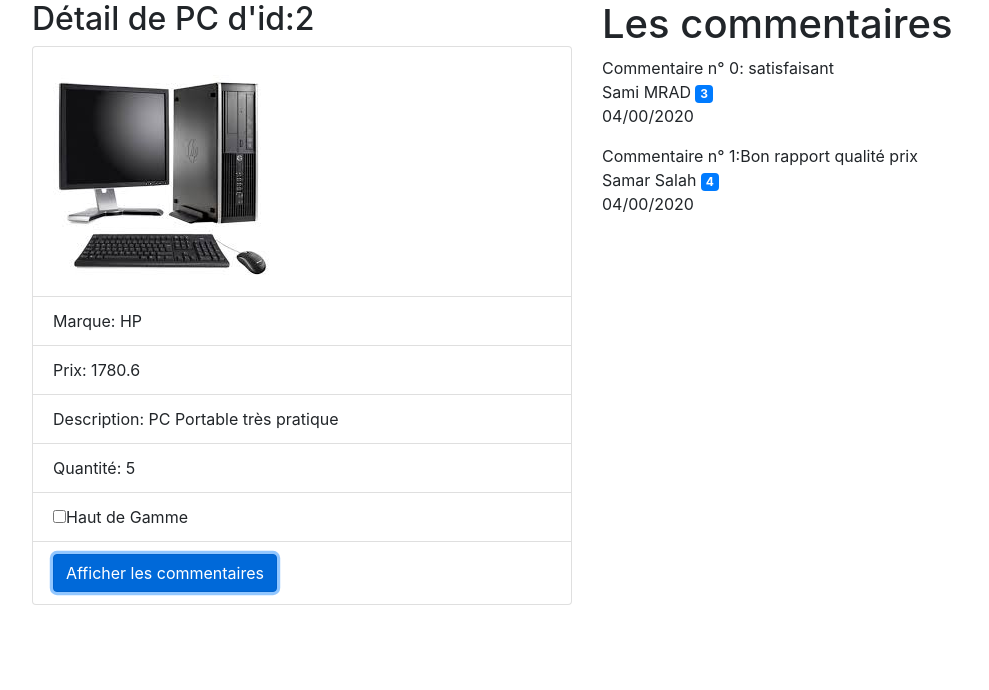
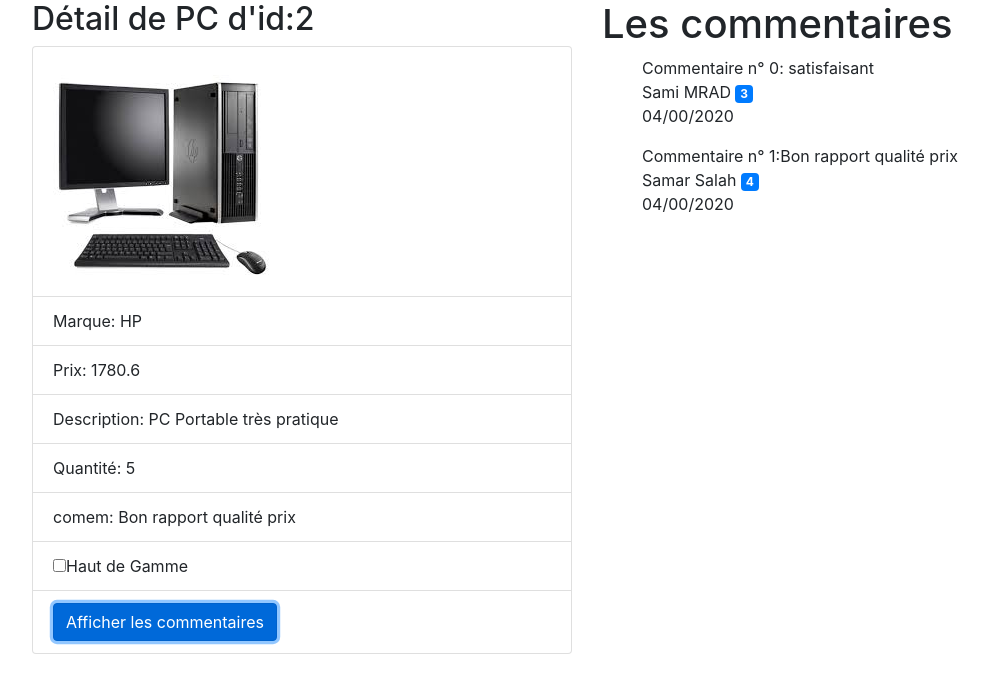
Before and after one commit to wadie19/projetREZGUImedwadie, an Angular app: page / in a window 1280 px wide. Both pictures are taken after a click on the button "Afficher les commentaires". Shown: the top 690 px of the page, without its empty margins (53-1042 px from the left). Built offline with nearby package versions, Linux system fonts and the light colour scheme.

Commit message:
Ajout d’un service

```diff
--- a/src/app/composants/informatique/detailmateriel/detailmateriel.component.html
+++ b/src/app/composants/informatique/detailmateriel/detailmateriel.component.html
@@ -1,14 +1,16 @@
 <div class="container">
     <div class="row">
-        <div class="col-6">
-            <h2>Détail de {{materiel.libelle}} d'id:{{materiel.id}}</h2>
+        <div class="col-6" *ngFor='let mat of materiel'>
+            <h2>Détail de {{mat.libelle}} d'id:{{mat.id}}</h2>
+
         <ul class="list-group">
-            <li class="list-group-item"><img src="{{materiel.photo}}" alt="PC HP"></li>
-            <li class="list-group-item">Marque: {{materiel.marque}}</li>
-            <li class="list-group-item">Prix: {{materiel.prix}}</li>
-            <li class="list-group-item">Description: {{materiel.description}}</li>
-            <li class="list-group-item">Quantité: {{materiel.quantite}}</li>
-            <li class="list-group-item"><input type="checkbox" [checked]="materiel.hautGamme"/>Haut de Gamme</li>
+            <li class="list-group-item"><img src="{{mat.photo}}" alt="PC HP"></li>
+            <li class="list-group-item">Marque: {{mat.marque}}</li>
+            <li class="list-group-item">Prix: {{mat.prix}}</li>
+            <li class="list-group-item">Description: {{mat.description}}</li>
+            <li class="list-group-item">Quantité: {{mat.quantite}}</li>
+            <li class="list-group-item">comem: {{mat.commentaires[1].contenu}}</li>
+            <li class="list-group-item"><input type="checkbox" [checked]="mat.hautGamme"/>Haut de Gamme</li>
         <li class="list-group-item">
             <button type="button" class="btn btn-primary" (click)="onAffiche()">Afficher les commentaires</button>
         </li>
@@ -16,9 +18,11 @@
         </div>
         <div class="col-6" *ngIf='afficher'>
             <h1>Les commentaires</h1>
-            <div *ngFor="let com of materiel.commentaires; index as i">
+            <div *ngFor="let com of materiel">
+                <ul *ngFor="let t of com.commentaires; index as i">
+                   <wad-comment [materiel]="t" [indice]="i"></wad-comment>
+                </ul>
 
-                    <wad-comment [materiel]="com" [indice]="i"></wad-comment>
 
             </div>
 
--- a/src/app/composants/informatique/detailmateriel/detailmateriel.component.ts
+++ b/src/app/composants/informatique/detailmateriel/detailmateriel.component.ts
@@ -1,5 +1,6 @@
 import { Component, OnInit } from '@angular/core';
 import { Materiel } from 'src/app/models/materiel';
+import { MaterielService } from 'src/app/services/materiel.service';
 
 @Component({
   selector: 'wad-detailmateriel',
@@ -8,25 +9,17 @@ import { Materiel } from 'src/app/models/materiel';
 })
 export class DetailmaterielComponent implements OnInit {
   afficher:boolean=false;
-  materiel:Materiel ={
-    id: '2',
-    libelle: 'PC',
-    photo:'assets/Images/Informatique/pcfixe.jpg',
-    marque: 'HP',
-    prix: 1780.6,
-    description: 'PC Portable très pratique',
-    hautGamme: false,
-    quantite: 5,
-    commentaires:[
-   {contenu:' satisfaisant', note:3, auteur:'Sami MRAD', date:new Date(2020,11,4)},
-   {contenu:'Bon rapport qualité prix', note:4, auteur:'Samar Salah', date:new Date(2020,10,4)}]
-   };
+  id:string ='2';
+  materiel:Materiel[];
    onAffiche(){
      this.afficher=!this.afficher;
    }
-  constructor() { }
+
+  constructor(private materielidService:MaterielService) {
+   }
 
   ngOnInit(): void {
+    this.materiel=this.materielidService.getMaterielById('2');
   }
 
 }
--- a/src/app/composants/informatique/listmateriel/listmateriel.component.ts
+++ b/src/app/composants/informatique/listmateriel/listmateriel.component.ts
@@ -1,4 +1,5 @@
 import { Component, OnInit } from '@angular/core';
+import { MaterielService } from 'src/app/services/materiel.service';
 import { Materiel } from '../../../models/materiel';
 
 @Component({
@@ -7,69 +8,12 @@ import { Materiel } from '../../../models/materiel';
   styleUrls: ['./listmateriel.component.css']
 })
 export class ListmaterielComponent implements OnInit {
-  materiels:Materiel[]=[
-    {
-        id: '1',
-        libelle: 'ecran',
-        photo: 'assets/Images/Informatique/ecran.jpg',
-        marque:'LG',
-        prix:400.3,
-        description: 'Ecran de dernière génération',
-        hautGamme: true,
-        quantite: 10,
-        commentaires:[ {contenu:' satisfaisant', note:3, auteur:'Sami MRAD', date:new Date(2020,11,4)},
-        {contenu:'Bon rapport qualité prix', note:4, auteur:'Amira Salah', date:new Date(2020,10,4)}]
-     },
-    {
-        id: '2',
-        libelle: 'PC',
-        photo:'assets/Images/Informatique/pcfixe.jpg',
-        marque: 'HP',
-        prix: 1780.6,
-        description: 'PC Portable très pratique',
-        hautGamme: false,
-        quantite: 5,
-        commentaires:[ {contenu:' satisfaisant', note:3, auteur:'Sami MRAD', date:new Date(2020,11,4)},
-        {contenu:'Bon rapport qualité prix', note:4, auteur:'Samar Salah', date:new Date(2020,10,4)}]
-    },
-    {
-        id: '3',
-        libelle: 'Scanner',
-        photo:'assets/Images/Informatique/scanner.jpg',
-        marque: 'HP',
-        prix: 380.5,
-        description: 'Scanner Ultra rapide',
-        hautGamme: true,
-        quantite: 0,
-        commentaires:[]
-    },
-    {
-        id: '4',
-        libelle: 'Imprimante',
-        photo:'../assets/Images/Informatique/imprimante.jpg',
-        marque: 'Canon',
-        prix: 420,
-        description: 'Imprimante multifonctions avec kit',
-        hautGamme: false,
-        quantite: 1,
-        commentaires:[]
-    },
-    {
-        id: '5',
-        libelle: 'PC Portable',
-        photo:'../assets/Images/Informatique/pcPortable.jpg',
-        marque: 'Dell',
-        prix: 2250,
-        description: 'PC Portable très performant',
-        hautGamme: true,
-        quantite: 2,
-        commentaires:[]
-    }
+  materiels: Materiel[];
 
-];
-  constructor() { }
+  constructor(private materielService:MaterielService) { }
 
   ngOnInit(): void {
+    this.materiels=this.materielService.getMateriel();
   }
 
 }
--- /dev/null
+++ b/src/app/services/materiel.service.ts
@@ -0,0 +1,75 @@
+import { Injectable } from '@angular/core';
+import { Materiel } from '../models/materiel';
+
+@Injectable({
+  providedIn: 'root'
+})
+export class MaterielService {
+  materiels:Materiel[]=[
+    {
+        id: '1',
+        libelle: 'ecran',
+        photo: 'assets/Images/Informatique/ecran.jpg',
+        marque:'LG',
+        prix:400.3,
+        description: 'Ecran de dernière génération',
+        hautGamme: true,
+        quantite: 10,
+        commentaires:[ {contenu:' satisfaisant', note:3, auteur:'Sami MRAD', date:new Date(2020,11,4)},
+        {contenu:'Bon rapport qualité prix', note:4, auteur:'Amira Salah', date:new Date(2020,10,4)}]
+     },
+    {
+        id: '2',
+        libelle: 'PC',
+        photo:'assets/Images/Informatique/pcfixe.jpg',
+        marque: 'HP',
+        prix: 1780.6,
+        description: 'PC Portable très pratique',
+        hautGamme: false,
+        quantite: 5,
+        commentaires:[ {contenu:' satisfaisant', note:3, auteur:'Sami MRAD', date:new Date(2020,11,4)},
+        {contenu:'Bon rapport qualité prix', note:4, auteur:'Samar Salah', date:new Date(2020,10,4)}]
+    },
+    {
+        id: '3',
+        libelle: 'Scanner',
+        photo:'assets/Images/Informatique/scanner.jpg',
+        marque: 'HP',
+        prix: 380.5,
+        description: 'Scanner Ultra rapide',
+        hautGamme: true,
+        quantite: 0,
+        commentaires:[]
+    },
+    {
+        id: '4',
+        libelle: 'Imprimante',
+        photo:'../assets/Images/Informatique/imprimante.jpg',
+        marque: 'Canon',
+        prix: 420,
+        description: 'Imprimante multifonctions avec kit',
+        hautGamme: false,
+        quantite: 1,
+        commentaires:[]
+    },
+    {
+        id: '5',
+        libelle: 'PC Portable',
+        photo:'../assets/Images/Informatique/pcPortable.jpg',
+        marque: 'Dell',
+        prix: 2250,
+        description: 'PC Portable très performant',
+        hautGamme: true,
+        quantite: 2,
+        commentaires:[]
+    }
+
+];
+  constructor() { }
+  getMateriel(){
+    return this.materiels;
+    }
+    getMaterielById<Materiel>(id:string){
+      return this.materiels.filter(mat => mat.id==id);
+      }
+}
```
Also changed, not shown: src/app/composants/commentaires/comment/comment.component.html (line endings or trailing spaces), src/app/composants/informatique/listmateriel/listmateriel.component.html (line endings or trailing spaces).
